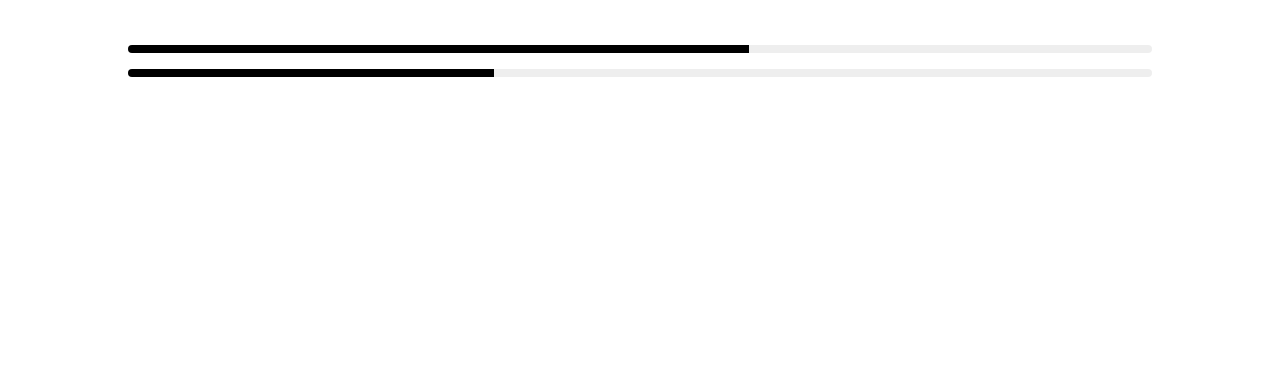
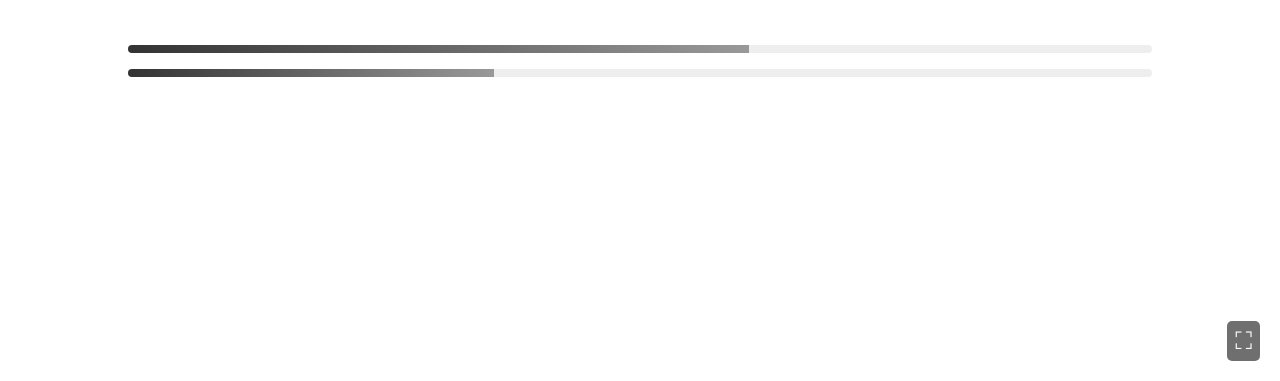
Before and after one commit to andieuren/clock, a plain HTML site: page index.html in a window 1280 px wide. Shown: the part 419-800 px from the top of the page. Drawn offline with Linux system fonts and the light colour scheme.

Commit message:
Update index.html
made the progress bars gradient and added a fullscreen button

```diff
--- a/index.html
+++ b/index.html
@@ -16,6 +16,7 @@
       align-items: center;
       height: 100vh;
       text-align: center;
+      overflow: hidden;
     }
     .clock {
       font-size: 5rem;
@@ -38,8 +39,26 @@
     }
     .progress-bar {
       height: 100%;
-      background-color: black;
       width: 0%;
+      background-image: linear-gradient(to right, #333, #999);
+    }
+    .fullscreen-btn {
+      position: fixed;
+      bottom: 20px;
+      right: 20px;
+      padding: 8px;
+      background-color: #333;
+      color: white;
+      border: none;
+      border-radius: 5px;
+      font-size: 1.5rem;
+      line-height: 1;
+      cursor: pointer;
+      opacity: 0.7;
+      transition: opacity 0.2s ease;
+    }
+    .fullscreen-btn:hover {
+      opacity: 1;
     }
   </style>
 </head>
@@ -47,13 +66,14 @@
   <div class="clock" id="clock"></div>
   <div class="date" id="date"></div>
   <div class="progress-container">
-    <div class="progress">
+    <div class="progress" id="dayProgressBar">
       <div class="progress-bar" id="dayProgress"></div>
     </div>
-    <div class="progress">
+    <div class="progress" id="yearProgressBar">
       <div class="progress-bar" id="yearProgress"></div>
     </div>
   </div>
+  <button id="fsBtn" class="fullscreen-btn" aria-label="Toggle fullscreen">⛶</button>
 
   <script>
     function updateClock() {
@@ -69,14 +89,22 @@
       const startOfDay = new Date(now.getFullYear(), now.getMonth(), now.getDate());
       const endOfDay = new Date(startOfDay);
       endOfDay.setDate(endOfDay.getDate() + 1);
-      const dayProgress = (now - startOfDay) / (endOfDay - startOfDay) * 100;
-      document.getElementById("dayProgress").style.width = `${dayProgress}%`;
+      const dayProgressValue = (now - startOfDay) / (endOfDay - startOfDay) * 100;
+      document.getElementById("dayProgress").style.width = `${dayProgressValue}%`;
 
       const startOfYear = new Date(now.getFullYear(), 0, 1);
       const endOfYear = new Date(now.getFullYear() + 1, 0, 1);
-      const yearProgress = (now - startOfYear) / (endOfYear - startOfYear) * 100;
-      document.getElementById("yearProgress").style.width = `${yearProgress}%`;
+      const yearProgressValue = (now - startOfYear) / (endOfYear - startOfYear) * 100;
+      document.getElementById("yearProgress").style.width = `${yearProgressValue}%`;
     }
+
+    document.getElementById('fsBtn').addEventListener('click', () => {
+      if (!document.fullscreenElement) {
+        document.documentElement.requestFullscreen();
+      } else {
+        document.exitFullscreen();
+      }
+    });
 
     setInterval(updateClock, 1000);
     updateClock();
```
